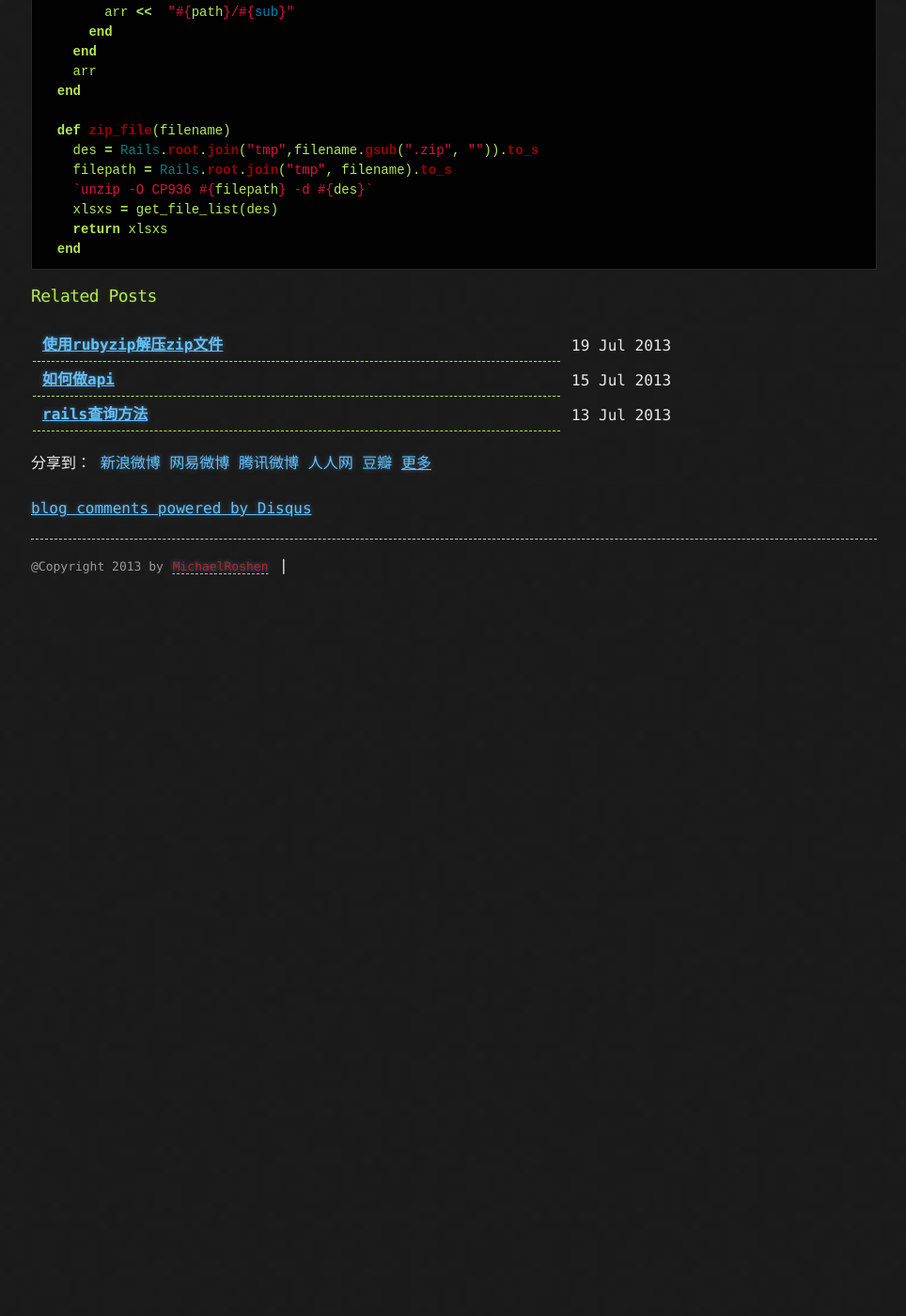
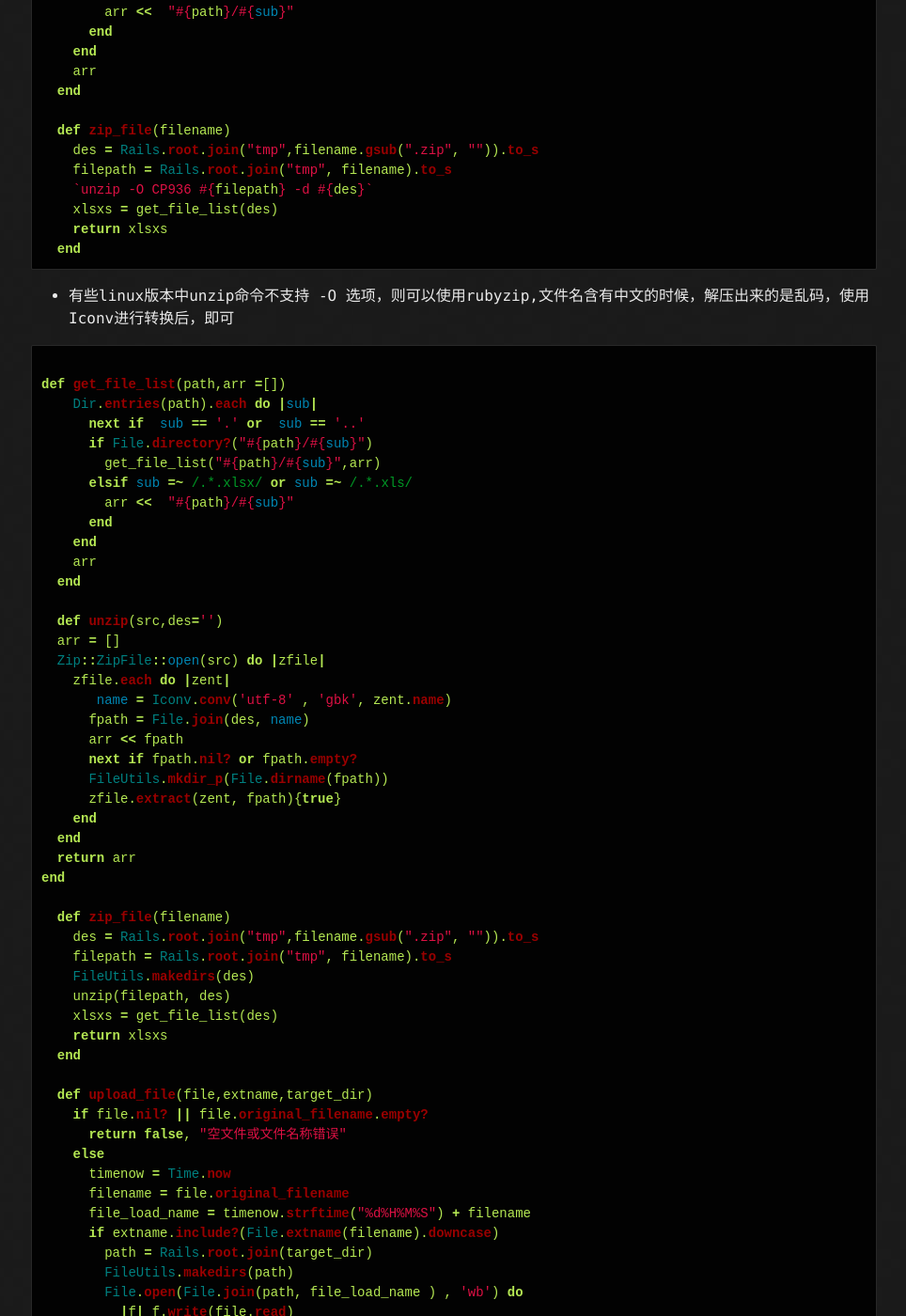
Before and after one commit to MichaelRoshen/michaelroshen.github.com, a Jekyll site: the page built from _posts/2013-07-21-unzip-file.md, in a window 1280 px wide and 1400 px high, scrolled down 548 px. Shown: the whole window at 94% size, without its empty margins (157-1121 px from the left). Built offline with Jekyll 4.4.1, drawn with Linux system fonts in a browser that asks for light colours; Markdown is read by kramdown in place of the engine named in the settings; comment, search, counter and statistics services are not loaded; before the commit the page ends 1178 px from its top, so only the background shows below that; some of the changed text lies outside the part shown.

Commit message:
Update 2013-07-21-unzip-file.md

````diff
--- a/_posts/2013-07-21-unzip-file.md
+++ b/_posts/2013-07-21-unzip-file.md
@@ -35,3 +35,65 @@ tags:
     return xlsxs
   end
 ```
+
+* 有些linux版本中unzip命令不支持 -O 选项，则可以使用rubyzip,文件名含有中文的时候，解压出来的是乱码，使用Iconv进行转换后，即可
+
+```ruby
+
+def get_file_list(path,arr =[])
+    Dir.entries(path).each do |sub|
+      next if  sub == '.' or  sub == '..'
+      if File.directory?("#{path}/#{sub}")
+        get_file_list("#{path}/#{sub}",arr)
+      elsif sub =~ /.*.xlsx/ or sub =~ /.*.xls/
+        arr <<  "#{path}/#{sub}"
+      end
+    end
+    arr
+  end
+
+  def unzip(src,des='')
+  arr = []
+  Zip::ZipFile::open(src) do |zfile|
+    zfile.each do |zent|
+       name = Iconv.conv('utf-8' , 'gbk', zent.name)
+      fpath = File.join(des, name)
+      arr << fpath
+      next if fpath.nil? or fpath.empty?
+      FileUtils.mkdir_p(File.dirname(fpath))
+      zfile.extract(zent, fpath){true}
+    end
+  end
+  return arr
+end
+
+  def zip_file(filename)
+    des = Rails.root.join("tmp",filename.gsub(".zip", "")).to_s
+    filepath = Rails.root.join("tmp", filename).to_s
+    FileUtils.makedirs(des)
+    unzip(filepath, des)
+    xlsxs = get_file_list(des)
+    return xlsxs
+  end
+
+  def upload_file(file,extname,target_dir)
+    if file.nil? || file.original_filename.empty?
+      return false, "空文件或文件名称错误"
+    else
+      timenow = Time.now
+      filename = file.original_filename
+      file_load_name = timenow.strftime("%d%H%M%S") + filename
+      if extname.include?(File.extname(filename).downcase)
+        path = Rails.root.join(target_dir)
+        FileUtils.makedirs(path)
+        File.open(File.join(path, file_load_name ) , 'wb') do
+          |f| f.write(file.read)
+        end
+        return true, File.join(file_load_name )
+      else
+        return false, "必须是#{extname}类型文件"
+      end
+    end
+  end
+
+```
````
